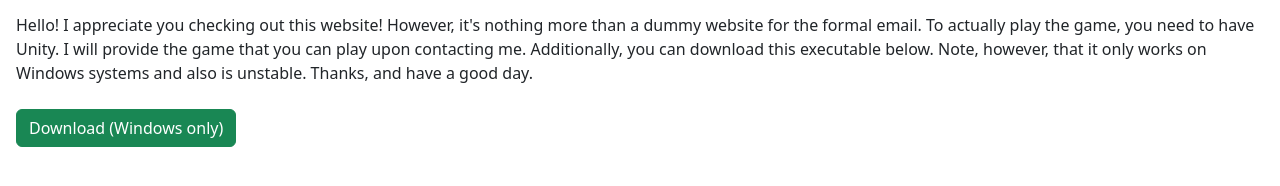
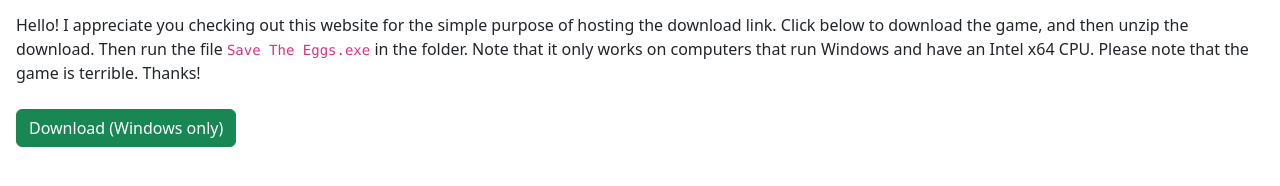
Before and after one commit to arnavt78/save-the-eggs, a plain HTML site: page index.html in a window 1280 px wide. Shown: the part 148-334 px from the top of the page. Drawn offline with nearby package versions, Linux system fonts and the light colour scheme; a script that the page names is missing.

Commit message:
Added the actual download and changed the paragraph text

```diff
--- a/index.html
+++ b/index.html
@@ -22,17 +22,16 @@
     <p class="text-secondary fs-4 pb-2">A simple game for a school assignment.</p>
 
     <p>
-      Hello! I appreciate you checking out this website! However, it's nothing more than a dummy
-      website for the formal email. To actually play the game, you need to have Unity. I will
-      provide the game that you can play upon contacting me. Additionally, you can download this
-      executable below. Note, however, that it only works on Windows systems and also is unstable.
-      Thanks, and have a good day.
+      Hello! I appreciate you checking out this website for the simple purpose of hosting the
+      download link. Click below to download the game, and then unzip the download. Then run the
+      file <code>Save The Eggs.exe</code> in the folder. Note that it only works on computers that
+      run Windows and have an Intel x64 CPU. Please note that the game is terrible. Thanks!
     </p>
 
     <button type="button" class="btn btn-success mt-2">
       <a
-        href="./resources/SaveTheEggs.exe"
-        download="SaveTheEggs.exe"
+        href="./resources/Save The Eggs.zip"
+        download="Save The Eggs.zip"
         class="text-decoration-none text-white"
         >Download (Windows only)</a
       >
```
Also changed, not shown: 1 other file.
